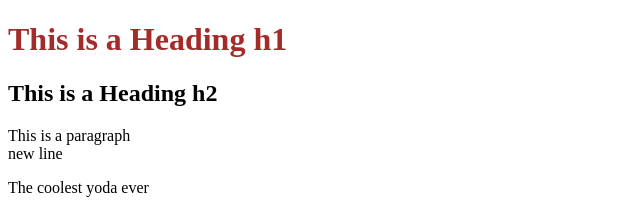
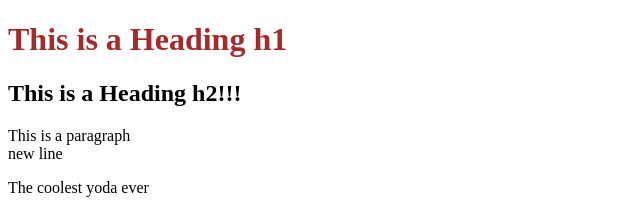
Before and after one commit to ensargoktekin/git101-by-Deniz-Karakay, a plain HTML site: page index.html in a window 1280 px wide. Shown: the top 210 px of the page, 0-640 px from the left. Drawn offline with Linux system fonts and the light colour scheme.

Commit message:
I modified smth

```diff
--- a/index.html
+++ b/index.html
@@ -7,7 +7,7 @@
 <body>
 
 <h1 style="color: brown;">This is a Heading h1</h1>
-<h2>This is a Heading h2</h2>
+<h2>This is a Heading h2!!!</h2>
 <p>This is a paragraph <br> new line</p>
 <p>The coolest yoda ever</p>
 <a target="_blank" href="mailto:berkay.gunen@metu.edu.tr" style="color: brown">Send email</a>
```
Also changed, not shown: 1 other file.
